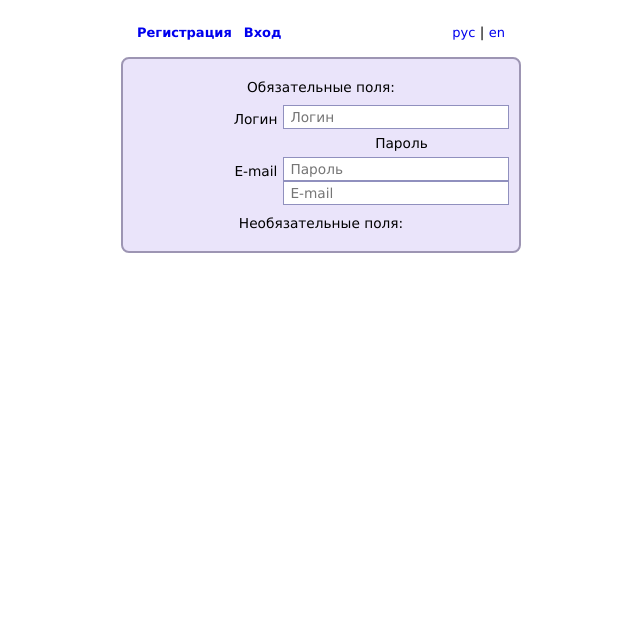
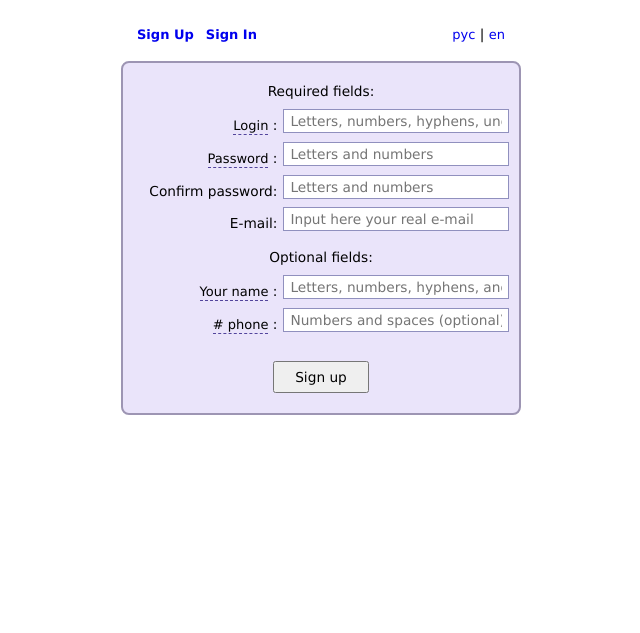
Before and after one commit to srgg6701/test_form, a PHP site: page /_temp/ in a window 1280 px wide. Shown: the top 633 px of the page, without its empty margins (319-959 px from the left). Run offline with PHP 8.4, Linux system fonts and the light colour scheme; the visitor is signed in with stand-in values (Sample User, id 1); data that the repository does not hold is empty.

Commit message:
Добавлены хинты.

```diff
--- a/config.php
+++ b/config.php
@@ -2,36 +2,50 @@
 if(!isset($_SESSION['ROOT']))
     $_SESSION['ROOT']='http://localhost/_temp/test/smithandpartners/';
 define('SITE_ROOT', $_SESSION['ROOT']);
-
+define('URI', $_SERVER['REQUEST_URI']);
 define('LANG1','ru');
 define('LANG2','en');
+define('SIGNIN','signin');
+define('SIGNUP','signup');
 
-if(preg_match('/\/'.LANG2.'\b/',$_SERVER['REQUEST_URI']))
+if(preg_match('/\/'.LANG2.'\b/',URI))
     $lang=LANG2;
-elseif(preg_match('/\/'.LANG1.'\b/',$_SERVER['REQUEST_URI']))
+elseif(preg_match('/\/'.LANG1.'\b/',URI))
     $lang=LANG1;
 
 if(!$lang){
-    $lang = (isset($_SESSION['LANG']))?
-        $_SESSION['LANG']:LANG1;
+    if(isset($_SESSION['LANG']))
+        $lang = $_SESSION['LANG'];
+    else
+        $lang = $_SESSION['LANG'] = LANG1;
+}else{
+    $_SESSION['LANG']=$lang;
 }
 
-$section = (preg_match('/\/signin\b/',$_SERVER['REQUEST_URI']))? 'signin' : 'signup';
+$section = (preg_match('/\/signin\b/',URI))?  SIGNIN: SIGNUP;
 
 $words_content = array(
     'Signup'=>'Регистрация>Sign Up',
     'Signin'=>'Вход>Sign In',
+    // поля:
     'Login'=>'Логин>Login',
     'Password'=>'Пароль>Password',
+    'Password2'=>'Пароль ещё раз>Confirm password',
     'Email'=>'E-mail>E-mail',
     'Name'=>'Ваше имя>Your name',
-    'PhoneNumber'=>'Тел. номер>Phone number',
+    'PhoneNumber'=>'№ телефона># phone',
+    // конец полей
     'Orx'=>' или > or ',
-    ''=>'>',
-    ''=>'>',
-    ''=>'>',
-    ''=>'>',
-    ''=>'>',
+    'Enter'=>'Войти>Enter',
+    'JoinUs'=>'Зарегистрироваться>Sign up',
+    'Required'=>'Обязательные поля>Required fields',
+    'Optional'=>'Необязательные поля>Optional fields',
+    // подсказки по допустимым значениям полей (см. функцию JS validateForm()):
+    'hintLogin'=>'Буквы, цифры, дефисы, подчёркивания и точки>Letters, numbers, hyphens, underscores and dots',       // /[^a-zA-Z0-9\-_\.]/
+    'hintPassword'=>'Буквы и цифры>Letters and numbers',    // /[^a-zA-Z0-9]/
+    'hintEmail'=>'Укажите свой e-mail>Input here your real e-mail',       // /^([a-zA-Z0-9_\.\-])+\@(([a-zA-Z0-9\-])+\.)+([a-zA-Z0-9]{2,4})+$/
+    'hintName'=>'Буквы, цифры, дефисы и пробелы>Letters, numbers, hyphens, and spaces',        // /[^a-zA-Z0-9\-\s]/
+    'hintPhoneNumber'=>'Цифры и пробелы (необязательно)>Numbers and spaces (optional)', // /[^0-9\s]/
     ''=>'>',
     ''=>'>',
     ''=>'>',
@@ -40,7 +54,7 @@
 
 foreach ($words_content as $mask=>$words){
     $seppos = strpos($words, ">");
-    $content = ($lang=='ru')?
+    $content = ($lang==LANG1)?
         substr($words, 0, $seppos)
         : substr($words, $seppos+1);
     define($mask,$content);
--- a/content/fields.php
+++ b/content/fields.php
@@ -1,11 +1,39 @@
 <?php
+/**
+ * Разместить в HTML повторяющие для обеих секций (регистрация/авторизация)
+ * элементы (логин, пароль)
+ */
 function putLoginAndPassword($section){?>
-<span><? echo Login;
-    if($section=='signin')
-        echo ', '. strtolower(Email) . Orx . strtolower(PhoneNumber);
-?></span>
-    <input placeholder="<?=Login?>" type="text" name="login" value="" />
-<span><?=Password?></span>
-    <input placeholder="<?=Password?>" type="password" name="password" value="" />
-<?
+    <?
+    $setPass=function($second_name=null){?>
+    <input class="req" autocomplete="off" placeholder="<?=hintPassword?>" type="password" id="password<?=$second_name?>" name="password<?=$second_name?>" value="" />
+<?  };
+    if($section==SIGNIN){
+    ?>
+    <div><?
+        echo Login . ', '. strtolower(Email) . Orx . PhoneNumber;?></div>
+<?  }else{
+    ?>
+    <span>
+        <span title="<?=hintLogin?>"><?
+    echo Login;?></span>
+    </span>
+<?  }
+?>
+    <input class="req" autocomplete="off" placeholder="<?=hintLogin?>" type="text" id="login" name="login" value="" />
+    <?
+    if($section==SIGNIN){
+        ?>
+    <div>
+        <?=Password?></div>
+    <?  $setPass();?>
+<?  }else{?>
+    <span>
+        <span title="<?=hintPassword?>"><?=Password?></span>
+    </span>
+    <?  $setPass();
+    ?>
+    <span><?=Password2?></span>
+    <?  $setPass(2);
+    }
 }
--- a/css/styles.css
+++ b/css/default.css
@@ -42,12 +42,17 @@
     padding: 3px 6px;
     width: 60%;
 }
-span{
+div >span{
     float: left;
-    line-height: 24px;
+    line-height: 28px;
     padding: 2px 6px;
     text-align: right;
     width: 40%;
+}
+div >span >span{
+    border-bottom: dashed 1px #52449C;
+    cursor: help;
+    padding-bottom: 1px;
 }
 #lang *{
     text-align: center;
@@ -58,11 +63,34 @@
 .right{
     float: right;
 }
+input[type="submit"]{
+    clear: both;
+    display: block;
+    margin: 10px auto;
+    margin-top: 20px;
+    padding: 6px 20px;
+}
+.invalid{
+    background-color: bisque;
+    border-color: red !important;
+}
 .sign{
     background-color: #EAE4FA;
     border-radius: 8px;
     border: solid 2px #9D95B3;
 }
+.sign >span,
+.sign >div{
+    clear: left;
+    white-space: nowrap;
+}
+.sign >div{
+    clear: both;
+}
+.sign >span:after,
+.sign >div:after{
+    content: ":";
+}
 .strong{
     font-weight: bold;
 }
--- a/index.php
+++ b/index.php
@@ -6,11 +6,14 @@
     <head>
         <meta http-equiv="Content-Type" content="text/html; charset=UTF-8">
         <title>Вход/Регистрация</title>
-        <link href="css/styles.css" rel="stylesheet"/>
+        <link href="css/default.css" rel="stylesheet"/>
+    <?  if($section==SIGNIN):?>
+        <link href="css/signin.css" rel="stylesheet"/>
+    <?  endif;?>
         <script type="text/javascript" src="js/js.js"></script>
     </head>
     <body>
-        <form method="post" id="form">
+        <form method="post" id="form" onsubmit="return validateForm()">
             <div id="lang">
                 <span class="strong">
                     <a href="<?=SITE_ROOT?>signup"><?=Signup?></a>
@@ -19,20 +22,33 @@
                     <a href="<?=SITE_ROOT?>signin"><?=Signin?></a>
                 </span>
                 <span class="right">
-                    <a href="<?=SITE_ROOT?>">рус</a> | <a href="<?=SITE_ROOT?>en">en</a>
+                    <a href="<?=SITE_ROOT?>ru">рус</a> | <a href="<?=SITE_ROOT?>en">en</a>
                 </span>
             </div>
         <?  if($section=='signup'):?>
             <div class="sign" id="sign_up">
-                <h5>Обязательные поля:</h5>
+                <h5><?=Required?>:</h5>
             <?  putLoginAndPassword($section);?>
                 <span><?=Email?></span>
-                    <input placeholder="<?=Email?>" type="text" name="email" value="" />
-                <br><h5>Необязательные поля:</h5>
+                    <input class="req" placeholder="<?=hintEmail?>" type="text" id="email" name="email" value="" />
+                <br/>
+                <h5><?=Optional?>:</h5>
+                <span>
+                    <span title="<?=hintName?>"><?=Name?></span>
+                </span>
+                    <input placeholder="<?=hintName?>" type="text" id="name" name="name" value="" />
+                <span>
+                    <span title="<?=hintPhoneNumber?>"><?=PhoneNumber?></span>
+                </span>
+                    <input placeholder="<?=hintPhoneNumber?>" type="text" id="phone" name="phone" value="" />
+                <br/>
+                <input id="btnSubmit" type="submit" value="<?=JoinUs?>">
             </div>
         <?  else:?>
             <div class="sign" id="sign_in">
                 <?  putLoginAndPassword($section);?>
+                <br/>
+                <input id="btnSubmit" type="submit" value="<?=Enter?>">
             </div>
         <?  endif?>
         </form>
--- a/js/js.js
+++ b/js/js.js
@@ -1,8 +1,76 @@
 window.onload=function(){
-    // проверить валидность данных формы:
-    document.getElementById('form').addEventListener('submit',
-        function(){
-            console.log("Submitted!");
-            return false;
-        });
+    /* Если пытались отправить данные формы, назначим наблюдателей невалидных полей;
+     * нужно для того, чтобы убрать с них выделение.
+     * Достигается удалением класса "invalid" у поля.
+     */
+    document.getElementById('btnSubmit').addEventListener('click', function(){
+        // СНЯТЬ пометку невалидности с полей при получении фокуса:
+        var inputs = getInputs();
+        for(var i=0, j=inputs.length; i<j; i++){
+            // добавить наблюдателя к полю:
+            inputs[i].addEventListener('focus',function(){
+                if(this.type!='submit'){
+                    // удалить класс:
+                    this.removeAttribute('class');
+                }
+            });
+        }
+    });
 };
+/**
+ * Получить поля формы
+ */
+function getInputs() {
+    return document.getElementById('form').getElementsByTagName('input');
+}
+/**
+ * Проверить валидность значений полей формы
+ */
+function validateForm() {
+    try{
+        var filters = [];
+        // создать фильтры для валидации значений полей:
+        filters['login']=/[^a-zA-Z0-9\-_\.]/;
+        filters['password']=/[^a-zA-Z0-9]/;
+        filters['email']=/^([a-zA-Z0-9_\.\-])+\@(([a-zA-Z0-9\-])+\.)+([a-zA-Z0-9]{2,4})+$/;
+        filters['name']=/[^a-zA-Z0-9\-\s]/;
+        filters['phone']=/[^0-9\s]/;
+        // создадим функцию назначения полю с невалидным значением соответствующего класса:
+        var setInvalid = function(element){
+            console.log('element.id = '+element.id);
+            document.getElementById(element.id).setAttribute('class','invalid');
+        };
+        var checkFiltered = function(element){
+            if(filters[element.id].test(element.value)){
+                if(element.id=='email'){
+                    // 0 ошибок:
+                    return 0;
+                }else{
+                    //console.log('invalid! '+element.id+': '+element.value);
+                    setInvalid(element);
+                    // вернуть ошибку:
+                    return 1;
+                }
+            }
+        };
+        // получить все поля данных и проверить в цикле:
+        var err=0,inputs = getInputs();
+        for(var i = 0, j=inputs.length; i<j; i++){
+            console.log('current element.id: '+inputs[i].id);
+            if(inputs[i].type!='submit'){
+                if(!inputs[i].value){
+                    if(inputs[i].getAttribute('class')=='req'){
+                        console.log('invalid! No required value!');
+                        err++;
+                        setInvalid(inputs[i]);
+                    }
+                }else{
+                    err+=checkFiltered(inputs[i]);
+                }
+            }
+        }
+    }catch(e){
+        console.log('The caught error: '+e.message);
+    }
+    return false;
+}
```
Also changed, not shown: css/signin.css (added, +12 -0 lines).
